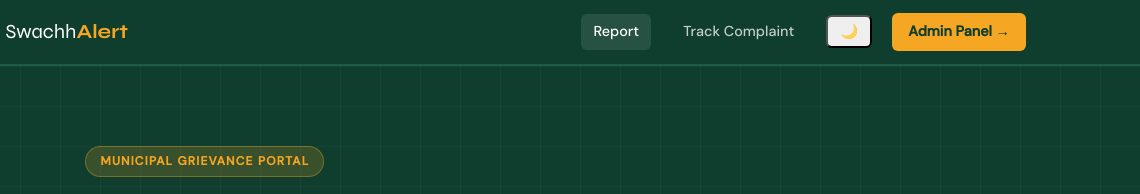
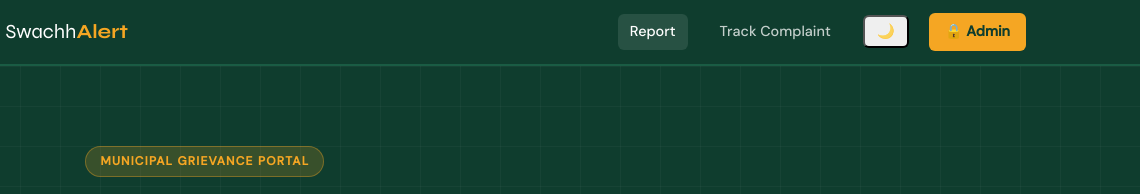
Before and after one commit to panchalsumeet90-blip/-SwachhAlert.com, a plain HTML site: page index.html in a window 1280 px wide. Shown: the top 194 px of the page, 140-1280 px from the left. Drawn offline with Linux system fonts and the light colour scheme.

Commit message:
Update index.html

```diff
--- a/index.html
+++ b/index.html
@@ -25,7 +25,9 @@
      🌙
      </button>
 
-     <a href="admin.html" class="nav-link admin-link">Admin Panel →</a>
+<a href="admin.html" class="nav-link admin-link">
+🔒 Admin
+</a>
      </nav>
      </div>
       </header>
```
